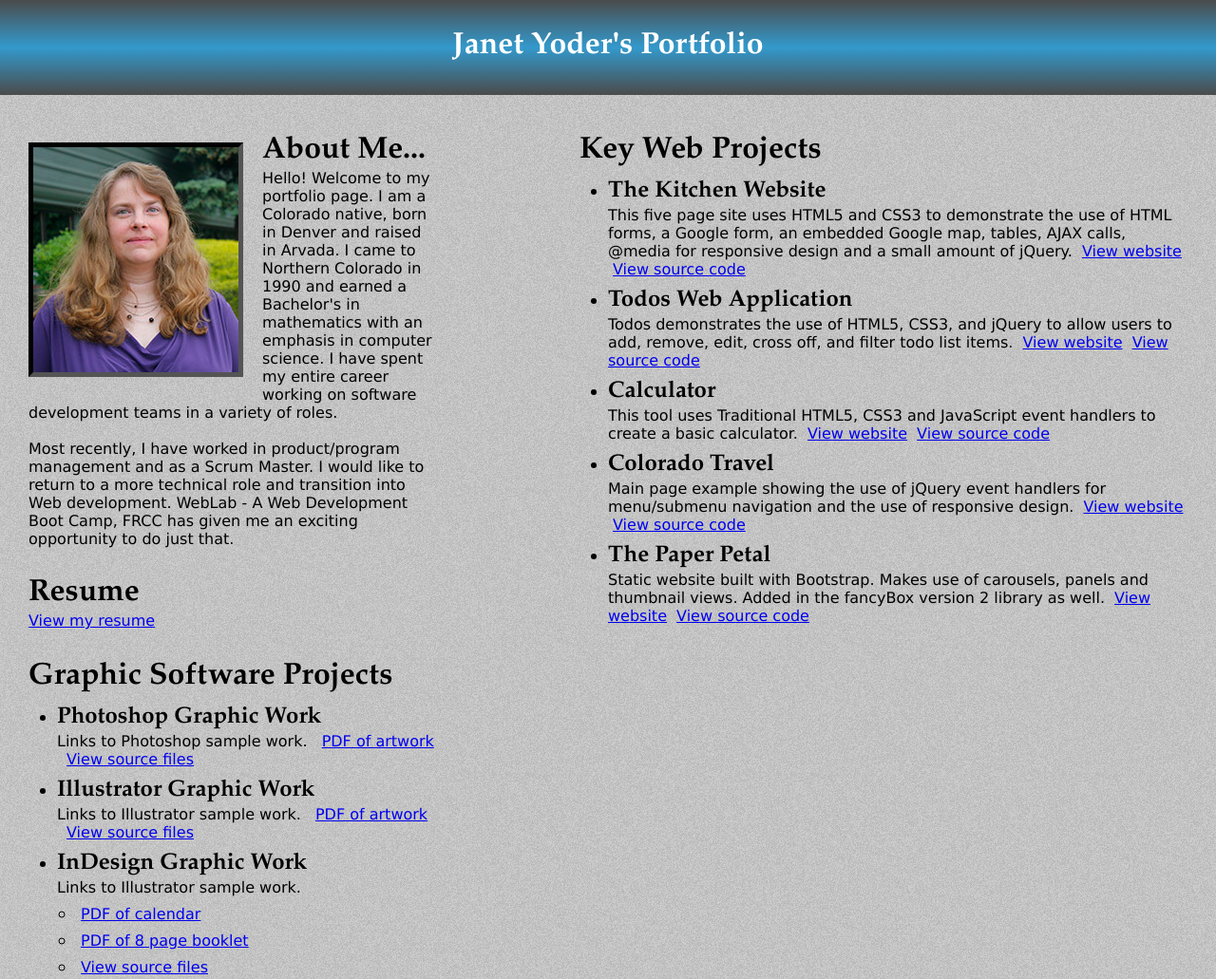
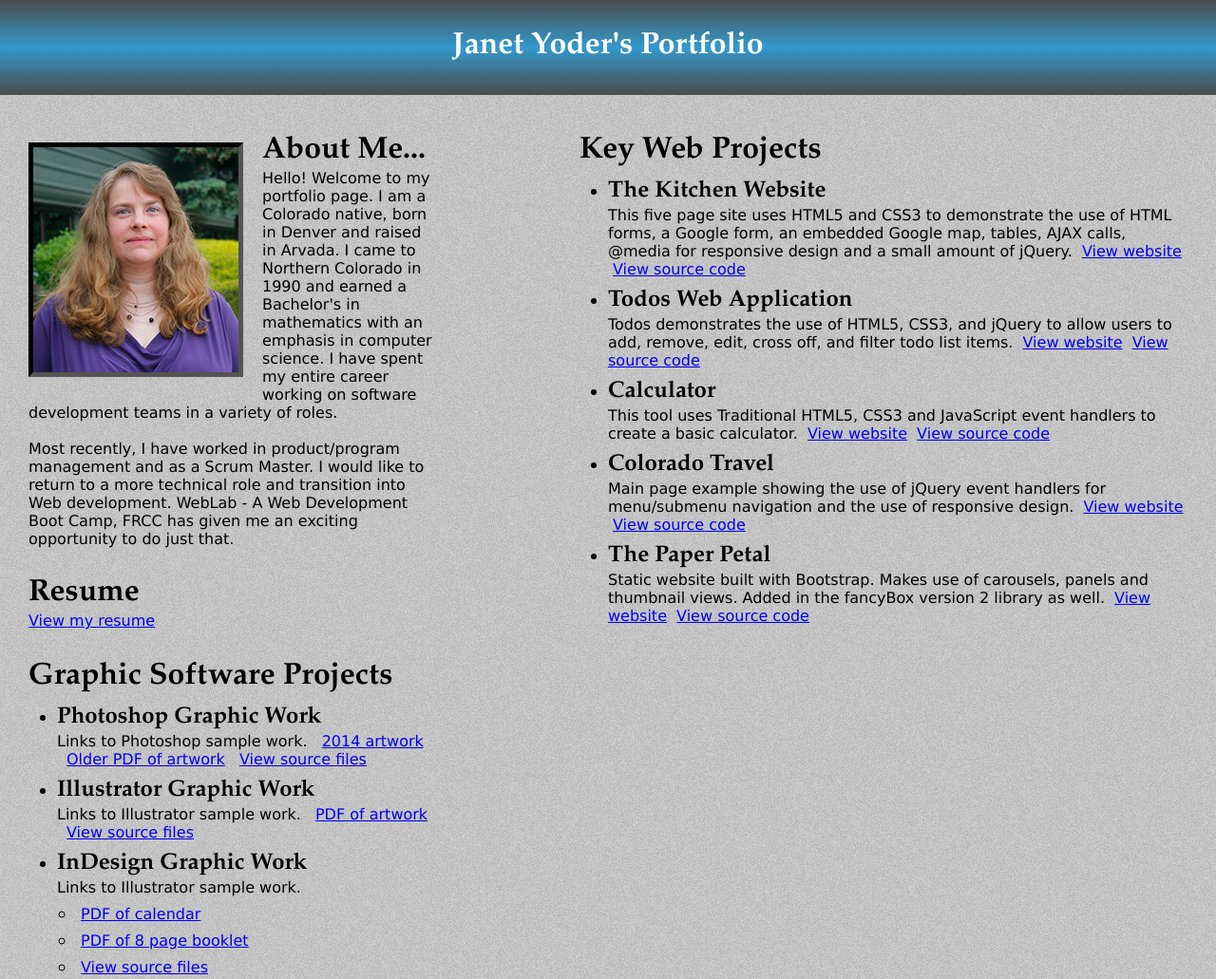
Before and after one commit to jcyoder/jcyoder.github.io, a Jekyll site: the page index.html, which Jekyll copies as it is, in a window 1280 px wide. Shown: the whole page at 95% size. Built offline with Jekyll 4.4.1, drawn with Linux system fonts in a browser that asks for light colours.

Commit message:
new photoshop work and resume

```diff
--- a/index.html
+++ b/index.html
@@ -34,7 +34,8 @@
                 <li>Photoshop Graphic Work
 					<p>
 						Links to Photoshop sample work.
-                        <a href="https://github.com/jcyoder/Graphic-Design/tree/gh-pages/photoshop/photoshopArtwork.pdf">PDF of artwork</a>
+						<a href="https://github.com/jcyoder/Graphic-Design/tree/gh-pages/photoshop/psd2014Work.pdf"> 2014  artwork</a>
+                        <a href="https://github.com/jcyoder/Graphic-Design/tree/gh-pages/photoshop/photoshopArtwork.pdf">Older PDF of artwork</a>
 						<a href="https://github.com/jcyoder/Graphic-Design/tree/gh-pages/photoshop">View source files</a>
 					</p>
 				</li>
```
Also changed, not shown: 1 other file.
